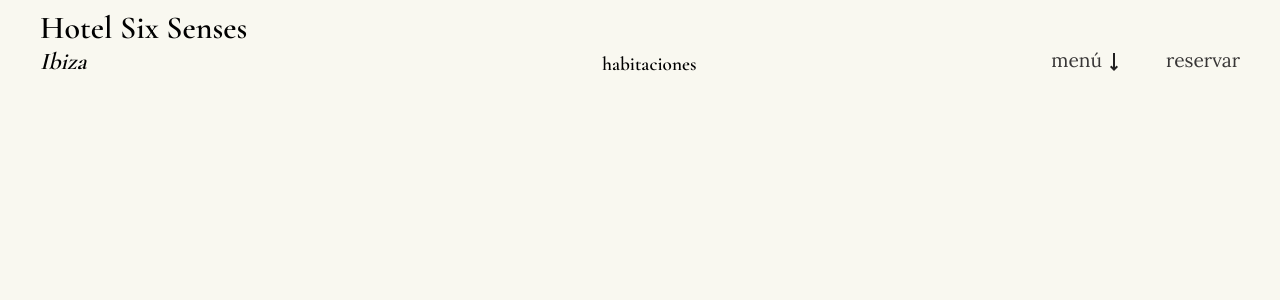
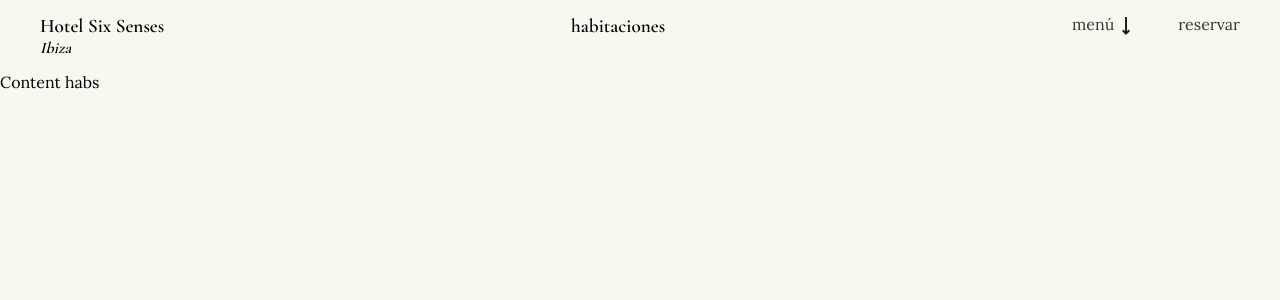
Before and after one commit to JaumeEsquerdo/proyecto-hotel-six-senses, a React (Vite) app in the folder proyecto-hotel/: page /habitaciones in a window 1280 px wide. Shown: the top 300 px of the page. Built offline with nearby package versions, Linux system fonts and the light colour scheme.

Commit message:
update css header general

```diff
--- a/proyecto-hotel/src/Layout.jsx
+++ b/proyecto-hotel/src/Layout.jsx
@@ -1,12 +1,22 @@
 
-import { Outlet } from 'react-router'
+import { Outlet, useLocation } from 'react-router'
+import Header from './components/Header'
+import { useEffect } from 'react'
+import { useAppContext } from '@/context/AppContext'
 
 
 
 function Layout() {
+  const { setIsMenuOpen } = useAppContext();
+  const location = useLocation();
 
+
+  useEffect(() => {
+    setIsMenuOpen(false); // Cierra el menú al cambiar de ruta
+  }, [location.pathname]);
   return (
     <>
+      <Header />
       <Outlet />
     </>
   )
--- /dev/null
+++ b/proyecto-hotel/src/components/Header.jsx
@@ -0,0 +1,26 @@
+
+import GeneralNav from "@/components/GeneralNav";
+import { useHeaderTitle } from "@/hooks/HeaderTitle";
+
+
+const Header = () => {
+
+    const headerTitle  = useHeaderTitle();
+
+    return (
+
+        <header className="Header">
+            <div className="Header-title">
+                <h1 className="Header-title--h1 Header-principal">Hotel Six Senses</h1>
+                <h2 className="Header-title--h2 Header-secundario"><i>Ibiza</i></h2>
+            </div>
+
+            <h3 className='Header-title--h3'>{headerTitle}</h3>
+
+
+            <GeneralNav />
+        </header>
+    );
+}
+
+export default Header;
--- a/proyecto-hotel/src/css/header.css
+++ b/proyecto-hotel/src/css/header.css
@@ -1,10 +1,18 @@
 .Header{
     display: flex;
     justify-content: space-between;
-    align-items: flex-end;
-    padding: 8px 40px;
+    align-items: flex-start;
+    padding: 14px 40px;
 }
 
 .Header-title--h3{
     font-size: 1.2rem;
 }
+
+.Header-principal{
+    font-size: 1.2rem;
+}
+
+.Header-secundario{
+    font-size: 1rem;
+}
--- a/proyecto-hotel/src/css/home.css
+++ b/proyecto-hotel/src/css/home.css
@@ -40,6 +40,7 @@
 }
 .General-link--home {
     color: white;
+    /* font-size: 1.2rem; */
 }
 
 .General-link--arrow .material-symbols-outlined.home {
--- a/proyecto-hotel/src/css/index.css
+++ b/proyecto-hotel/src/css/index.css
@@ -34,7 +34,7 @@ body, p, li, a {
 .General-link{
   cursor: pointer;
   color: rgb(56, 54, 54);
-  font-size: 1.2rem;
+  font-size: 1rem;
   position: relative;
   /* display: inline-block; */
   transition: transform 0.3s ease-in-out;
--- a/proyecto-hotel/src/pages/Habitaciones.jsx
+++ b/proyecto-hotel/src/pages/Habitaciones.jsx
@@ -1,28 +1,14 @@
-import { useAppContext } from '@/context/AppContext'
 
-import GeneralNav from "@/components/GeneralNav";
-import { useHeaderTitle } from '@/hooks/HeaderTitle';
 
 
 const Habitaciones = () => {
 
-    const headerTitle = useHeaderTitle();
 
 
     return (
 
         <>
-            <header className="Header">
-                <div className="Header-title">
-                    <h1 className="Header-title--h1">Hotel Six Senses</h1>
-                    <h2 className="Header-title--h2"><i>Ibiza</i></h2>
-                </div>
-
-                <h3 className='Header-title--h3'>{headerTitle}</h3>
-
-
-                <GeneralNav />
-            </header>
+            Content habs
 
         </>
     );
```
